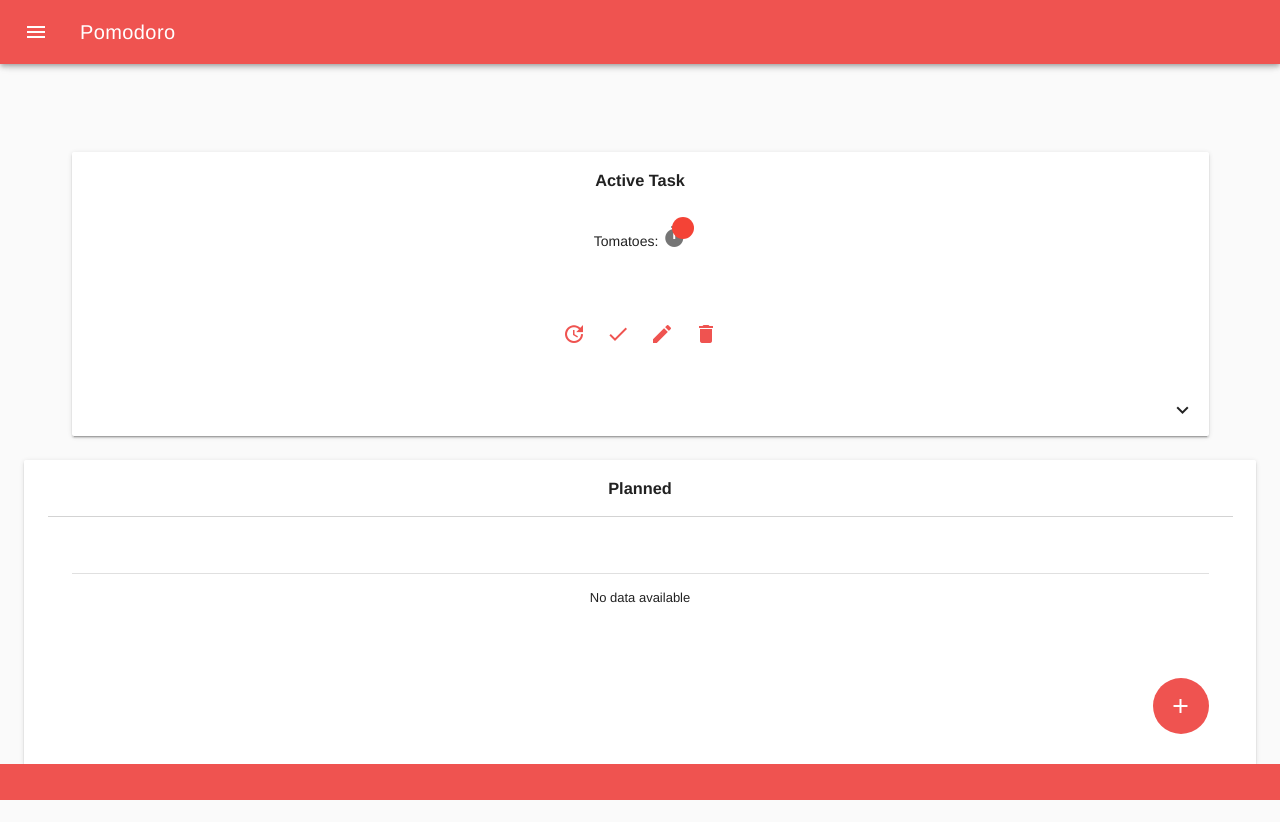
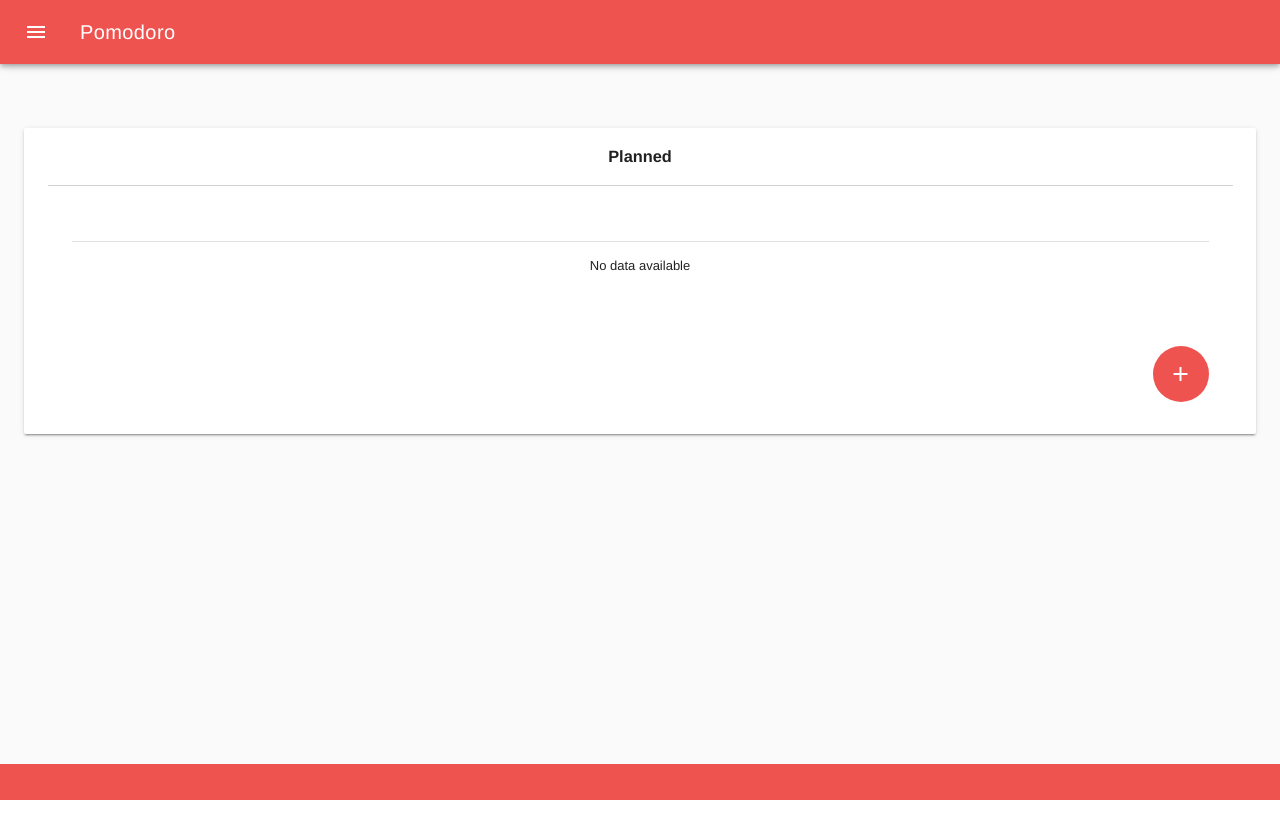
Before and after one commit to vasmitr/progressive-pomodoro, a Vue app: page / in a window 1280 px wide. After the commit the page ends 800 px from the top, so only its background shows below. Built offline with nearby package versions, Linux system fonts and the light colour scheme.

Commit message:
Render active task only if it exists

```diff
--- a/src/components/tasks/ActiveTask.vue
+++ b/src/components/tasks/ActiveTask.vue
@@ -1,5 +1,5 @@
 <template>
-  <v-container>
+  <v-container v-if="activeTask">
     <v-flex xs12>
       <v-card>
         <v-card-title><h3>Active Task</h3></v-card-title>
```
Also changed, not shown: 1 other file (tests, documents, lock files or other folders).
